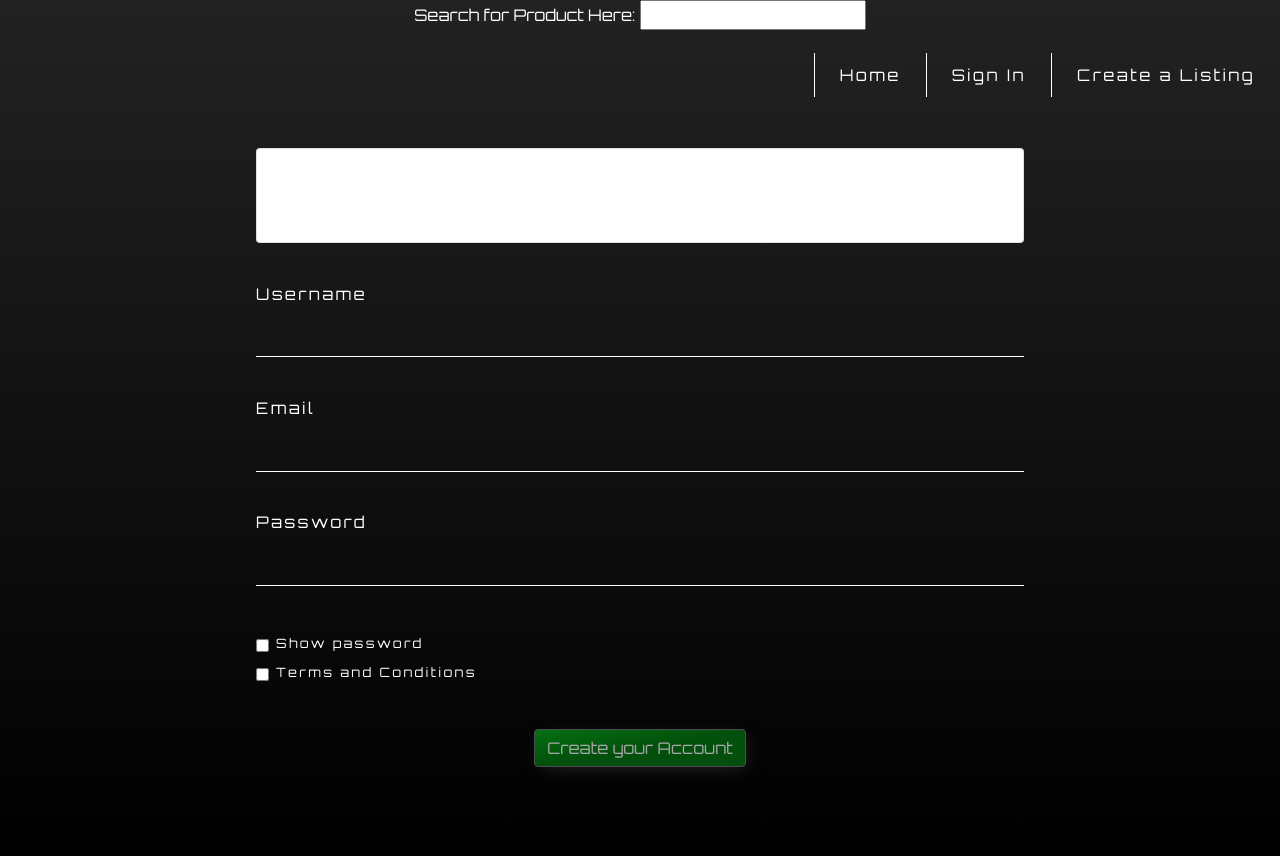
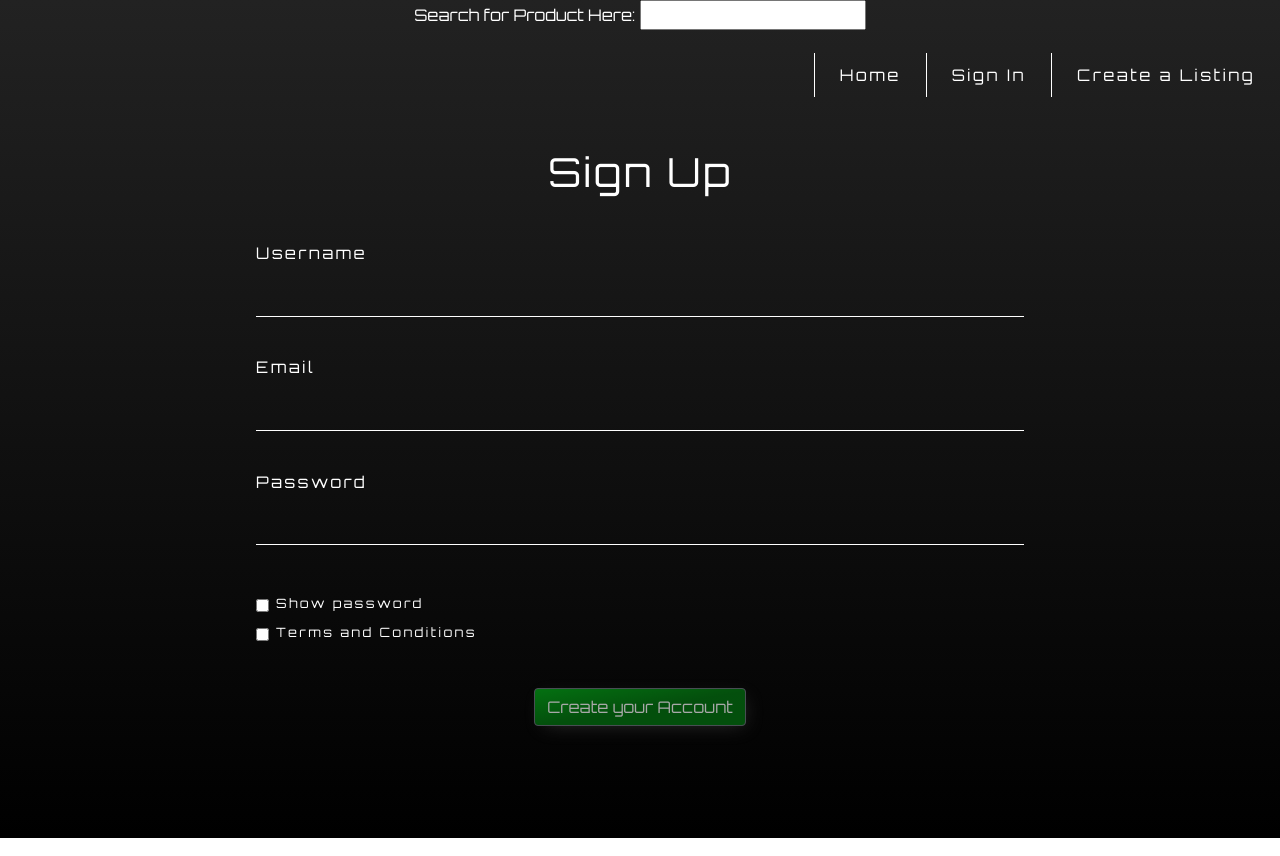
Before and after one commit to troopaloop8/use-my-tech-stuff-frontend, a React (Create React App) app in the folder use/: page /sign-up in a window 1280 px wide. Built offline with nearby package versions, Linux system fonts and the light colour scheme.

Commit message:
new edits

```diff
--- a/use/src/App.css
+++ b/use/src/App.css
@@ -2,50 +2,54 @@
   text-align: center;
   background: linear-gradient(to bottom, #222222 0%, #000000 100%);
 }
+
 * {
   font-family:'Orbitron', sans-serif;
   color: white;
 }
+
 .Container {
   min-height: 100vh;
   font-size: 1rem;
   letter-spacing: .15rem;
 }
+
 .Form {
   margin: 0 20%;
   padding: 4% 0;
 }
+
 .FormGroup {
   text-align: left;
   margin: 5% 0%;
   font-size: .8rem;
 }
+
 .FormGroup-Check {
   border: none;
   text-align: left;
 }
-.FormGroup-File {
-  text-align: left;
-  margin: 30px 0 10px 0;
-}
+
 .Input {
   background: none;
   border-radius: 0;
   border: none;
   border-bottom: white solid .5px;
   margin: 15px 0;
-  outline: none;
   letter-spacing: .2rem;
   font-size: .95rem;
-  color: white;
+  outline: none;
 }
+
 /* ::-webkit-input-placeholder {
   text-align:right;
 } */
+
 .Input:focus {
   background: none;
-  /* outline: white; */
+  outline: none;
 }
+
 .Input-textarea {
   background: none;
   margin: 15px 0;
@@ -54,19 +58,24 @@
   outline: none;
   letter-spacing: .15rem;
 }
+
 .Input-File {
   margin-top: 15px;
 }
+
 .Input-check {
   margin: 7px -20px;
 }
+
 .checkbox {
   margin: 10px 0;
 }
+
 .error {
   font-size: .7rem;
   color: red;
 }
+
 Button {
   border: none;
   border-radius: 2px;
@@ -78,30 +87,37 @@
   cursor: pointer;
   box-shadow: 4px 5px 19px -7px rgba(71,71,71,1);
 }
+
 Button:hover {
   background: linear-gradient(to bottom right, #008b12 0%, #00670d 53%);
   box-shadow: 4px 5px 19px -7px rgba(56,56,56,1);
 
 }
+
 Button:disabled {
   color: rgba(255, 255, 255, 0.233);
   cursor: not-allowed;
 }
+
 .h1 {
   margin-bottom: 45px;
 }
+
 .select {
   background-color: #131313;
   padding: 10px 25px;
   margin: 15px 0;
   outline: none;
 }
+
 .Label-check {
   margin-top: 15px;
 }
+
 legend {
   font-size: 1rem;
 }
+
 .Link {
   color: white;
   text-decoration: none;
@@ -109,10 +125,34 @@
   padding: 10px 25px;
   margin-top: 15px;
 }
+
 .Link:hover {
   color: white;
 }
+
 .Nav {
   display: flex;
   justify-content: flex-end
 }
+
+.Card {
+  min-height: 370px;
+  display: flex;
+  flex-direction: column;
+  justify-content: space-between;
+  align-items: space-between;
+  padding-bottom: 20px;
+}
+
+.Card1 {
+  display: flex;
+  flex-direction: row;
+  justify-content: space-around;
+  align-items: center;
+
+}
+
+.div {
+  width: 33%;
+  text-align: left;
+}
--- a/use/src/App.js
+++ b/use/src/App.js
@@ -79,15 +79,10 @@
     return item.name.toLowerCase().includes(searchTerm.toLowerCase())
     })
     setData(filteredData);
-
 }, [searchTerm])
-
-
   return (
-
     <div className="App">
       <label>Search for Product Here: <input style={{color: "green"}} type="text" name="search" value={searchTerm} onChange={handleChange} /> </label>
-
       <header className="Container">
         <NavBar/>
         <Route exact path = '/'>
--- a/use/src/NavBar.js
+++ b/use/src/NavBar.js
@@ -1,7 +1,9 @@
 import React from 'react'
 import { Link, NavLink } from 'react-router-dom'
 import './App.css';
+
 const NavBar = () => {
+
     return(
         <div className='Nav'>
             <NavLink className = 'Link' to='/'>Home</NavLink>
@@ -10,4 +12,5 @@
         </div>
     )
 }
+
 export default NavBar;
--- a/use/src/Product.js
+++ b/use/src/Product.js
@@ -7,6 +7,7 @@
   Link,
   useRouteMatch
 } from "react-router-dom";
+
 // we will be importing and adding a lot of items to this component
 function Product(props) {
   // props.items --> all of our items
@@ -48,6 +49,7 @@
         </div>
     </Card>
       </div>
+
   );
 }
 export default Product;
--- a/use/src/SignIn.js
+++ b/use/src/SignIn.js
@@ -1,9 +1,8 @@
 import { Link } from 'react-router-dom';
 import React, { useState, useEffect } from 'react';
-import {Card, Form, FormGroup, Input, Label, Button} from 'reactstrap';
+import { Form, FormGroup, Input, Button} from 'reactstrap';
 import axios from 'axios';
 import * as yup from 'yup';
-import styled from 'styled-components';
 
 const SignIn = () => {
     const [form, setForm] = useState({
@@ -36,7 +35,7 @@
             </FormGroup>
             <Button>Sign In</Button>
         </Form>
-        <Link to = '/sign-up'>
+        <Link className = 'Link' to = '/sign-up'>
         Don't have an account? Sign up here.
         </Link>
         </div>
--- a/use/src/SignUp.js
+++ b/use/src/SignUp.js
@@ -1,8 +1,7 @@
 import React, { useState, useEffect } from 'react';
-import {Card, Form, FormGroup, Input, Label, Button} from 'reactstrap';
+import { Form, FormGroup, Input, Label, Button } from 'reactstrap';
 import axios from 'axios';
 import * as yup from 'yup';
-import styled from 'styled-components';
 
 
 const SignUp = () => {
@@ -122,9 +121,7 @@
     return (
 
         <Form className = 'Form' onSubmit={formSubmit}>
-        <Card>
             <h1 className = 'h1' >Sign Up</h1>
-        </Card>
 
         <FormGroup className = 'FormGroup'>
 
--- a/use/src/TechList.js
+++ b/use/src/TechList.js
@@ -3,7 +3,10 @@
 import { Card, CardTitle, Container, CardImg, Row, Col, CardText } from 'reactstrap';
 import { Link } from 'react-router-dom'
 import './App.css';
+
+
 const TechList = (props) => {
+
     //setting up state
     // const[tech,setTech] = useState({});
     //setting up useEffect
@@ -31,6 +34,7 @@
                         <Card className='Card' style={{marginTop: "15%"}} key={product.prod_id}>
 
 
+
                         <Link className = 'Link' to = {`/product/${product.prod_id}`}>
                         <CardTitle style={{color:"green", textDecoration:"underline"}}>{product.name}</CardTitle>
                         <CardImg style={{minHeight: "150px", maxWidth:"120px", align: "center"}} src={product.image_URL} />
--- a/use/src/index.css
+++ b/use/src/index.css
@@ -1,132 +1,13 @@
-.App {
-  text-align: center;
-  background: linear-gradient(to bottom, #222222 0%, #000000 100%);
+body {
+  margin: 0;
+  font-family: -apple-system, BlinkMacSystemFont, 'Segoe UI', 'Roboto', 'Oxygen',
+    'Ubuntu', 'Cantarell', 'Fira Sans', 'Droid Sans', 'Helvetica Neue',
+    sans-serif;
+  -webkit-font-smoothing: antialiased;
+  -moz-osx-font-smoothing: grayscale;
 }
-* {
-  font-family:'Orbitron', sans-serif;
-  color: white;
+
+code {
+  font-family: source-code-pro, Menlo, Monaco, Consolas, 'Courier New',
+    monospace;
 }
-.Container {
-  min-height: 100vh;
-  font-size: 1rem;
-  letter-spacing: .15rem;
-}
-.Form {
-  margin: 0 20%;
-  padding: 4% 0;
-}
-.FormGroup {
-  text-align: left;
-  margin: 5% 0%;
-  font-size: .8rem;
-}
-.FormGroup-Check {
-  border: none;
-  text-align: left;
-}
-.Input {
-  background: none;
-  border-radius: 0;
-  border: none;
-  border-bottom: white solid .5px;
-  margin: 15px 0;
-  letter-spacing: .2rem;
-  font-size: .95rem;
-  outline: none;
-}
-/* ::-webkit-input-placeholder {
-  text-align:right;
-} */
-.Input:focus {
-  background: none;
-  outline: none;
-}
-.Input-textarea {
-  background: none;
-  margin: 15px 0;
-  border-color: white;
-  width: 100%;
-  outline: none;
-  letter-spacing: .15rem;
-}
-.Input-File {
-  margin-top: 15px;
-}
-.Input-check {
-  margin: 7px -20px;
-}
-.checkbox {
-  margin: 10px 0;
-}
-.error {
-  font-size: .7rem;
-  color: red;
-}
-Button {
-  border: none;
-  border-radius: 2px;
-  padding: 10px 20px;
-  background: linear-gradient(to bottom right, #04aa18 0%, #037711 53%);
-  color: white;
-  margin-top: 20px;
-  outline: none;
-  cursor: pointer;
-  box-shadow: 4px 5px 19px -7px rgba(71,71,71,1);
-}
-Button:hover {
-  background: linear-gradient(to bottom right, #008b12 0%, #00670d 53%);
-  box-shadow: 4px 5px 19px -7px rgba(56,56,56,1);
-
-}
-Button:disabled {
-  color: rgba(255, 255, 255, 0.233);
-  cursor: not-allowed;
-}
-.h1 {
-  margin-bottom: 45px;
-}
-.select {
-  background-color: #131313;
-  padding: 10px 25px;
-  margin: 15px 0;
-  outline: none;
-}
-.Label-check {
-  margin-top: 15px;
-}
-legend {
-  font-size: 1rem;
-}
-.Link {
-  color: white;
-  text-decoration: none;
-  border-left: white solid 1px;
-  padding: 10px 25px;
-  margin-top: 15px;
-}
-.Link:hover {
-  color: white;
-}
-.Nav {
-  display: flex;
-  justify-content: flex-end
-}
-.Card {
-  min-height: 370px;
-  display: flex;
-  flex-direction: column;
-  justify-content: space-between;
-  align-items: space-between;
-  padding-bottom: 20px;
-}
-.Card1 {
-  display: flex;
-  flex-direction: row;
-  justify-content: space-around;
-  align-items: center;
-
-}
-.div {
-  width: 33%;
-  text-align: left;
-}
```
Also changed, not shown: use/src/RenterForm.js (+24 -4 lines).
